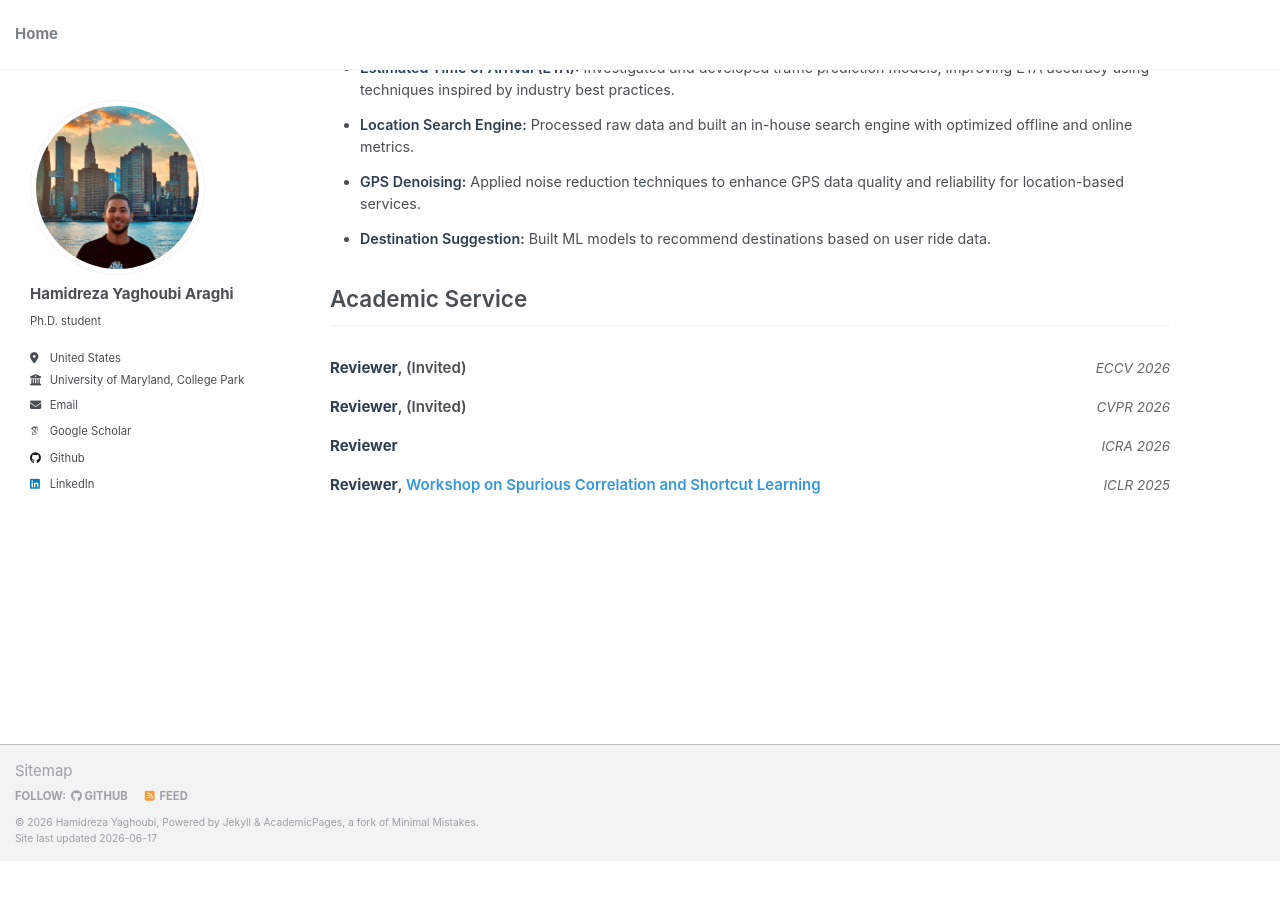
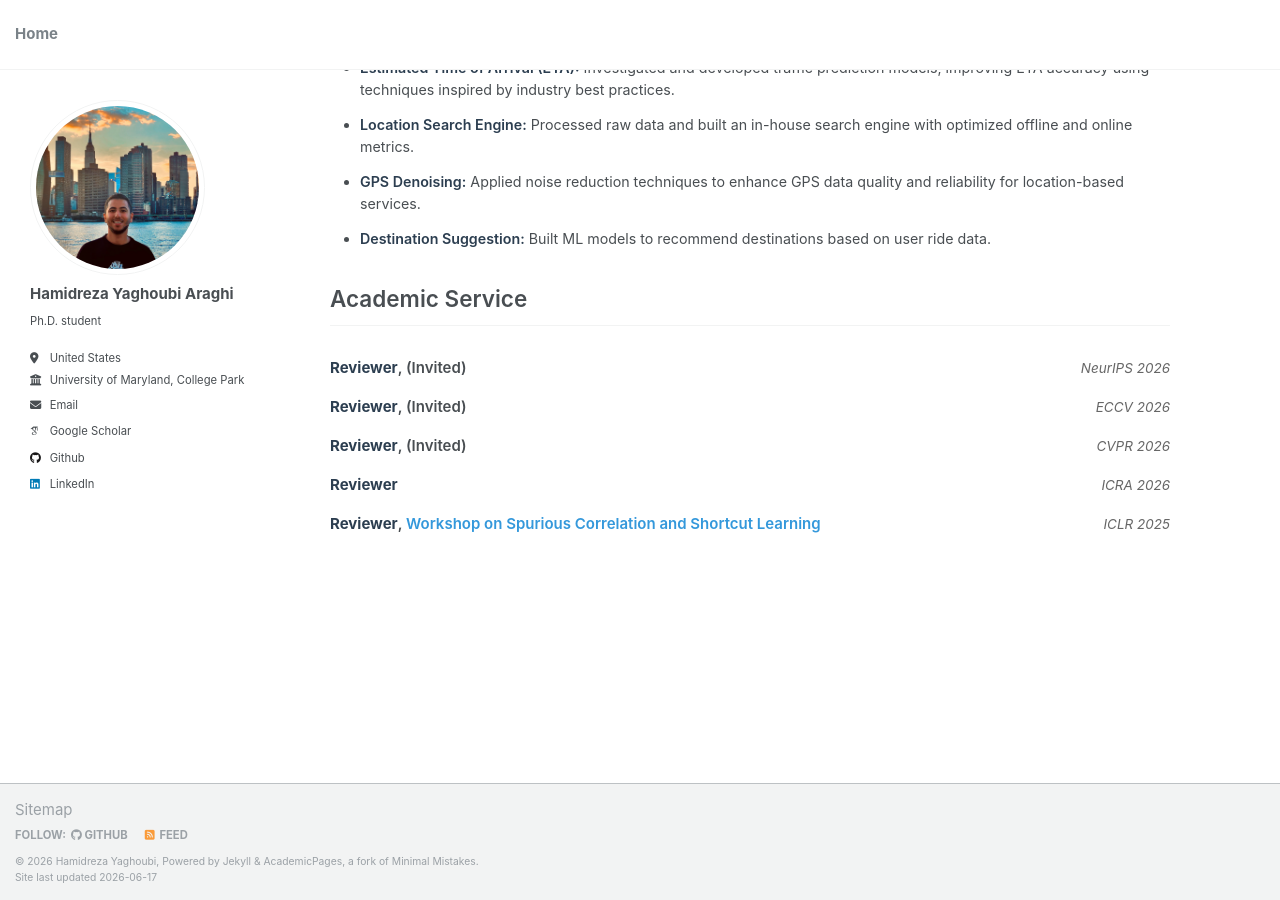
Before and after one commit to HamidrezaYaghoubi/HamidrezaYaghoubi.github.io, a Jekyll site: the page built from _pages/about.md, in a window 1280 px wide and 900 px high, scrolled down 920 px. Built offline with Jekyll 4.4.1, drawn with Linux system fonts in a browser that asks for light colours; some web fonts are replaced; before the commit the page ends 1781 px from its top, so only the background shows below that.

Commit message:
Add reviewer roles for NeurIPS 2026
Added invited reviewer roles for NeurIPS.

```diff
--- a/_pages/about.md
+++ b/_pages/about.md
@@ -84,6 +84,10 @@
 <div class="academic-service">
 <div class="service-item">
   <div class="title"><strong>Reviewer</strong>, (Invited)</div>
+  <div class="details">NeurIPS 2026</div>
+</div>
+<div class="service-item">
+  <div class="title"><strong>Reviewer</strong>, (Invited)</div>
   <div class="details">ECCV 2026</div>
 </div>
 <div class="service-item">
```
